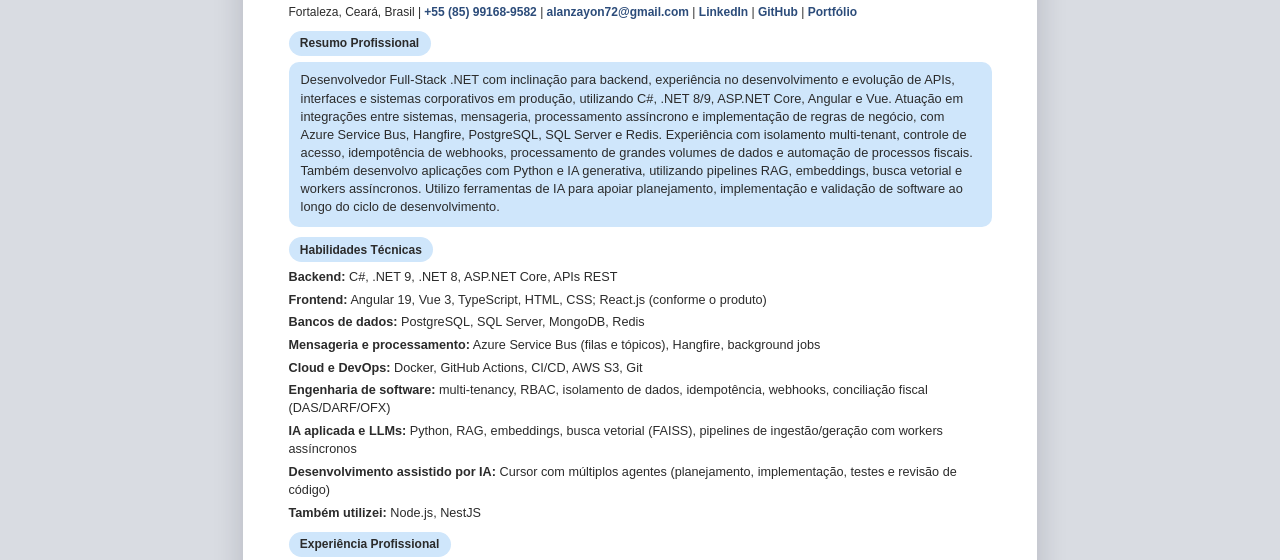
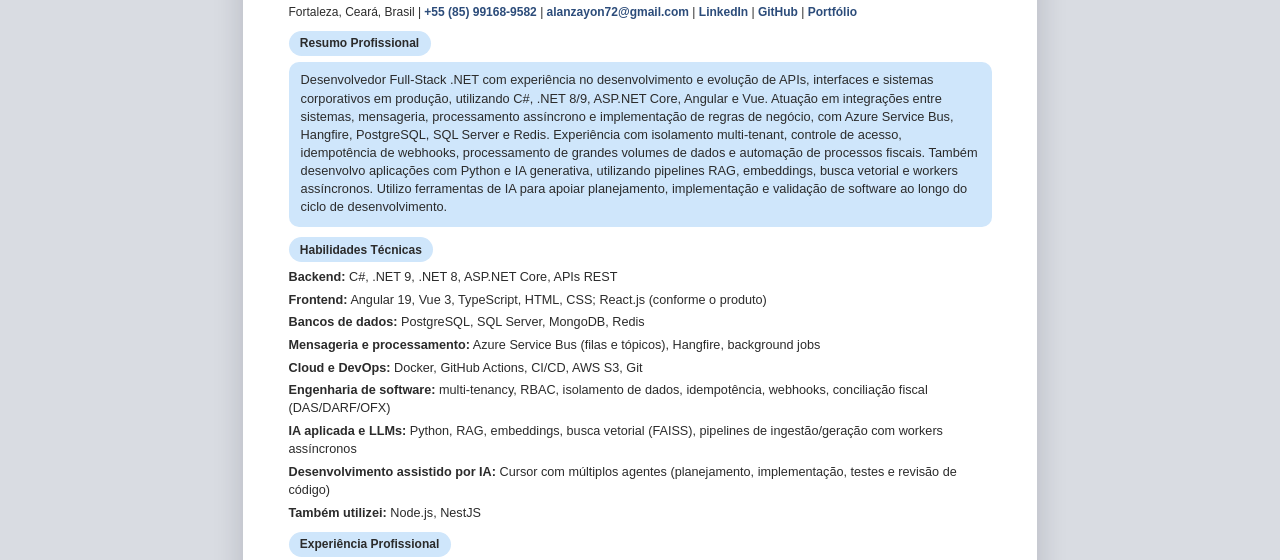
Before and after one commit to AlanZayon/Portifolio, a plain HTML site: page Alan Zayon - Currículo Full-Stack.NET.html in a window 1280 px wide. Shown: the part 161-721 px from the top of the page. Drawn offline with Linux system fonts and the light colour scheme.

Commit message:
Remove backend-leaning phrasing from Full-Stack CV summary.
Co-authored-by: Cursor <cursoragent@cursor.com>

```diff
--- a/Alan Zayon - Currículo Full-Stack.NET.html
+++ b/Alan Zayon - Currículo Full-Stack.NET.html
@@ -86,7 +86,7 @@
     <section>
       <h2>Resumo Profissional</h2>
       <p class="summary">
-        Desenvolvedor Full-Stack .NET com inclinação para backend, experiência no desenvolvimento e evolução de APIs, interfaces e sistemas corporativos em produção, utilizando C#, .NET 8/9, ASP.NET Core, Angular e Vue.
+        Desenvolvedor Full-Stack .NET com experiência no desenvolvimento e evolução de APIs, interfaces e sistemas corporativos em produção, utilizando C#, .NET 8/9, ASP.NET Core, Angular e Vue.
         Atuação em integrações entre sistemas, mensageria, processamento assíncrono e implementação de regras de negócio, com Azure Service Bus, Hangfire, PostgreSQL, SQL Server e Redis.
         Experiência com isolamento multi-tenant, controle de acesso, idempotência de webhooks, processamento de grandes volumes de dados e automação de processos fiscais.
         Também desenvolvo aplicações com Python e IA generativa, utilizando pipelines RAG, embeddings, busca vetorial e workers assíncronos.
```
Also changed, not shown: Alan Zayon - Resume Full-Stack.NET EN.html (+1 -1 lines), 2 other files.
